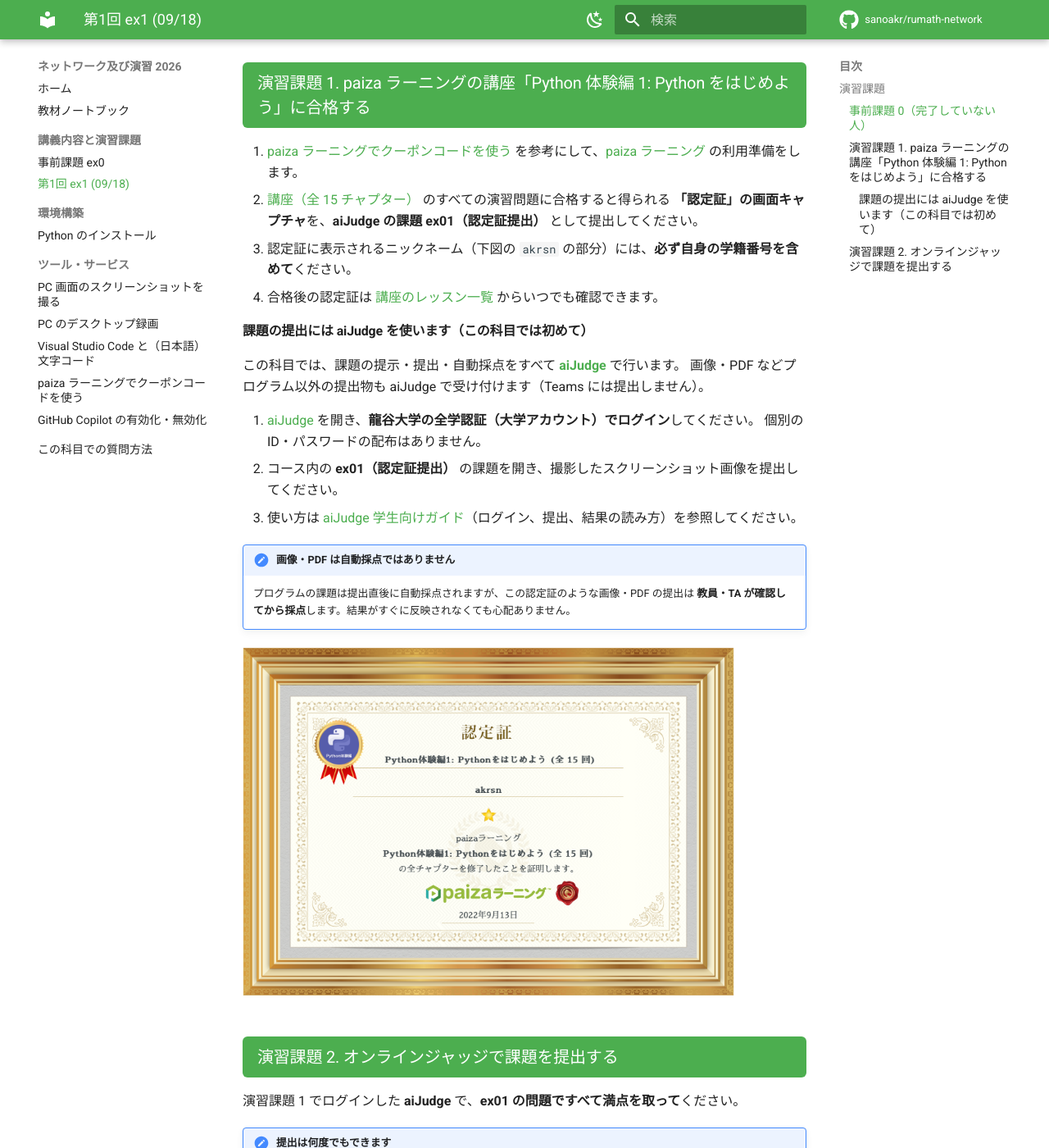
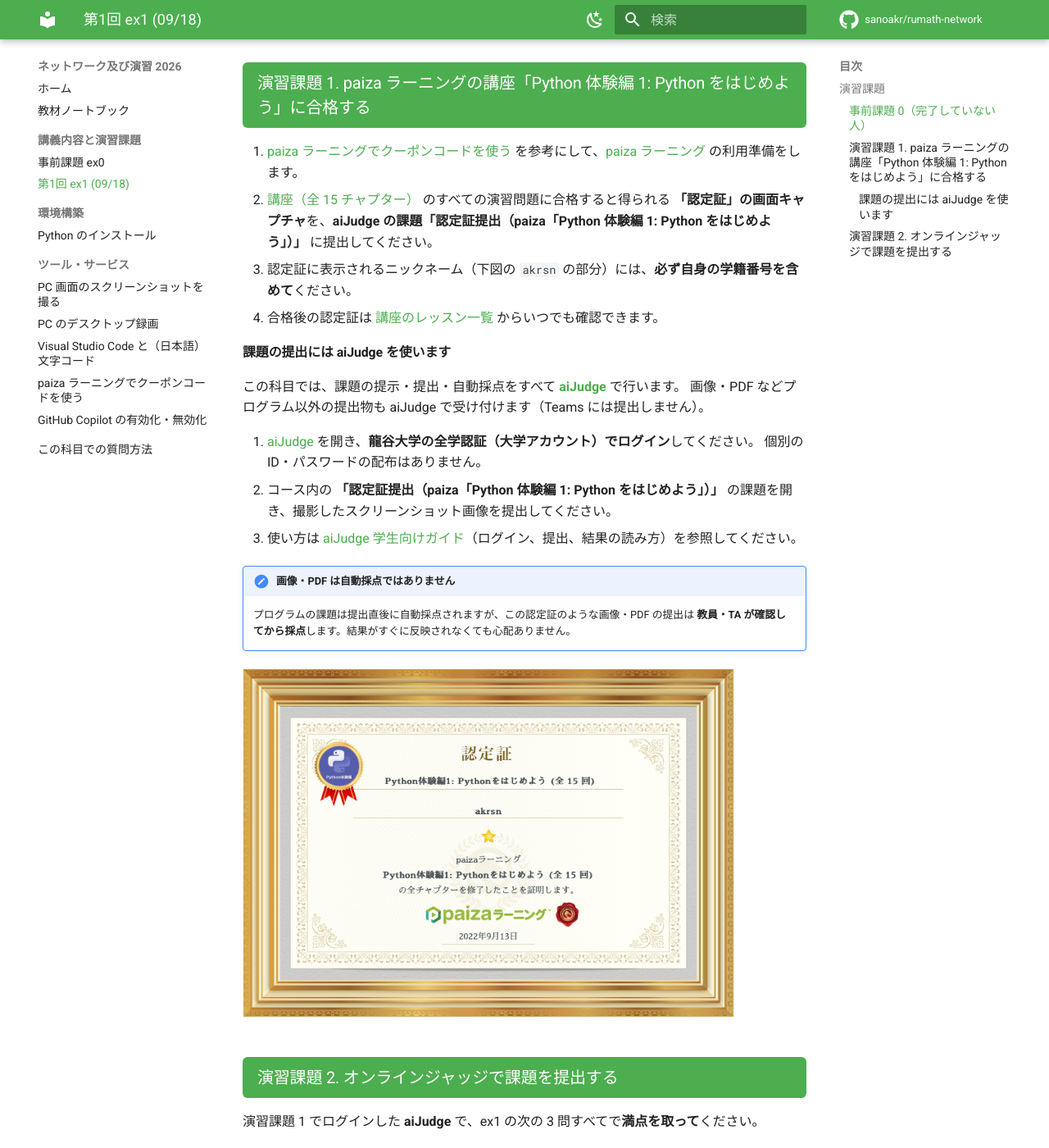
Before and after one commit to sanoakr/rumath-network, an MkDocs documentation site: the page built from docs/ex1.md, in a window 1280 px wide and 1400 px high, scrolled down 286 px. Shown: the whole window at 82% size. Built offline with MkDocs 1.6.1 and Material for MkDocs 9.7.7, drawn with Linux system fonts in a browser that asks for light colours; comment, search, counter and statistics services are not loaded; some of the changed text lies outside the part shown.

Commit message:
docs: sync published content

```diff
--- a/docs/ex1.md
+++ b/docs/ex1.md
@@ -11,18 +11,18 @@
 1. [paiza ラーニングでクーポンコードを使う](setup/paiza-coupon.md)
    を参考にして、[paiza ラーニング](https://paiza.jp/works/) の利用準備をします。
 2. [講座（全 15 チャプター）](https://paiza.jp/works/python/trial) のすべての演習問題に合格すると得られる
-   **「認定証」の画面キャプチャ**を、**aiJudge の課題 ex01（認定証提出）** として提出してください。
+   **「認定証」の画面キャプチャ**を、**aiJudge の課題「認定証提出（paiza「Python 体験編 1: Python をはじめよう」）」** に提出してください。
 3. 認定証に表示されるニックネーム（下図の `akrsn` の部分）には、**必ず自身の学籍番号を含めて**ください。
 4. 合格後の認定証は [講座のレッスン一覧](https://paiza.jp/works/python/trial) からいつでも確認できます。
 
-#### 課題の提出には aiJudge を使います（この科目では初めて）
+#### 課題の提出には aiJudge を使います
 
 この科目では、課題の提示・提出・自動採点をすべて **[aiJudge](https://judge.math.ryukoku.ac.jp/)** で行います。
 画像・PDF などプログラム以外の提出物も aiJudge で受け付けます（Teams には提出しません）。
 
 1. [aiJudge](https://judge.math.ryukoku.ac.jp/) を開き、**龍谷大学の全学認証（大学アカウント）でログイン**してください。
    個別の ID・パスワードの配布はありません。
-2. コース内の **ex01（認定証提出）** の課題を開き、撮影したスクリーンショット画像を提出してください。
+2. コース内の **「認定証提出（paiza「Python 体験編 1: Python をはじめよう」）」** の課題を開き、撮影したスクリーンショット画像を提出してください。
 3. 使い方は [aiJudge 学生向けガイド](https://sanoakr.github.io/aijudge/student/)（ログイン、提出、結果の読み方）を参照してください。
 
 !!! note "画像・PDF は自動採点ではありません"
@@ -33,7 +33,13 @@
 
 ### 演習課題 2. オンラインジャッジで課題を提出する {: .exercise }
 
-演習課題 1 でログインした **aiJudge** で、**ex01 の問題ですべて満点を取って**ください。
+演習課題 1 でログインした **aiJudge** で、ex1 の次の 3 問すべてで**満点を取って**ください。
+
+1. `hello.py` — 文字列を 1 行出力する
+2. `input.py` — 1 行読んでそのまま出力する
+3. `nhello.py` — 整数 n を読んで n 回出力する
+
+各問題のページに、使う関数（`print()`・`input()`・`int()`）の説明があります。
 
 !!! note "提出は何度でもできます"
     aiJudge は提出のたびに自動採点します。満点になるまで何度でも提出して構いません。
```
Also changed, not shown: docs/ex0.md (+2 -2 lines), 1 other file.
